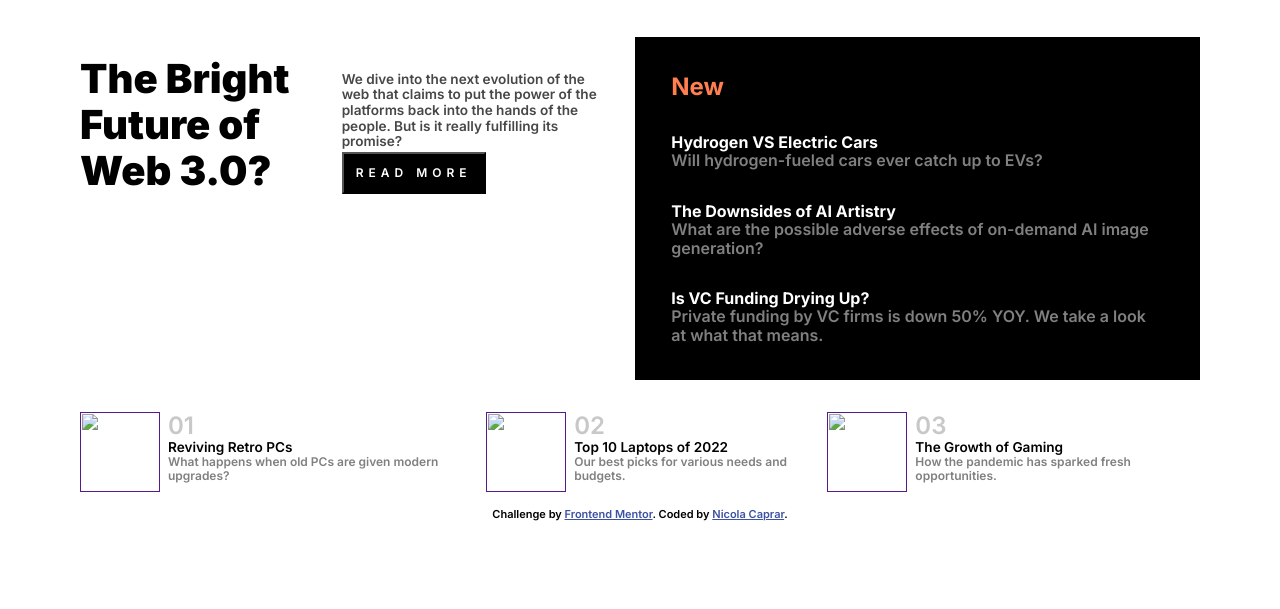
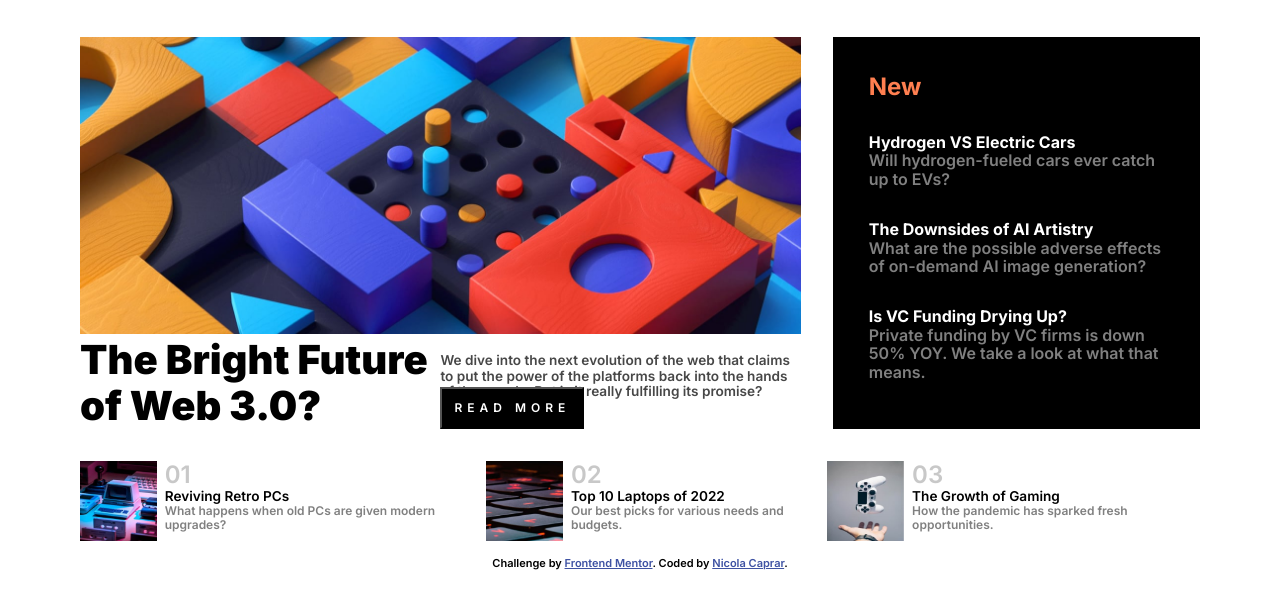
Before and after one commit to InterceptorTT/news-homepage-desktop-mobile-using-flexbox, a plain HTML site: page index.html in a window 1280 px wide. Shown: the part 85-694 px from the top of the page. Drawn offline with nearby package versions, Linux system fonts and the light colour scheme.

Commit message:
Add files via upload

```diff
--- a/index.html
+++ b/index.html
@@ -51,7 +51,7 @@
   <!-- HERO SECTION -->
   <div id="hero-section">
     <div id="main">
-      <img src="C:\Users\nikoh\Downloads\news-homepage-main\news-homepage-main\assets\images\image-web-3-desktop.jpg" alt="">
+      <img src="image-web-3-desktop.jpg" alt="">
         <div id="text">
           <h1>The Bright Future of Web 3.0?</h1>
           <div>
@@ -81,7 +81,7 @@
   <div id="card-section">
     <a href="">
       <div class="card">
-        <img src="C:\Users\nikoh\Downloads\news-homepage-main\news-homepage-main\assets\images\image-retro-pcs.jpg" alt="">
+        <img src="image-retro-pcs.jpg" alt="">
         <div class="card-text">
           <div id="number">01</div>
             <h5>Reviving Retro PCs</h5>
@@ -90,7 +90,7 @@
     </div></a>
     <a href="">
       <div class="card">
-        <img src="C:\Users\nikoh\Downloads\news-homepage-main\news-homepage-main\assets\images\image-top-laptops.jpg" alt="">
+        <img src="image-top-laptops.jpg" alt="">
         <div class="card-text">
           <div id="number">02</div>
             <h5>Top 10 Laptops of 2022</h5>
@@ -99,7 +99,7 @@
     </div></a>
     <a href="">
       <div class="card">
-        <img src="C:\Users\nikoh\Downloads\news-homepage-main\news-homepage-main\assets\images\image-gaming-growth.jpg" alt="">
+        <img src="image-gaming-growth.jpg" alt="">
         <div class="card-text">
           <div id="number">03</div>
             <h5>The Growth of Gaming</h5>
```
Also changed, not shown: favicon-32x32.png (added), icon-menu-close.svg (added), icon-menu.svg (added), image-gaming-growth.jpg (added), image-retro-pcs.jpg (added), image-top-laptops.jpg (added), image-web-3-desktop.jpg (added), image-web-3-mobile.jpg (added), logo.svg (added).
